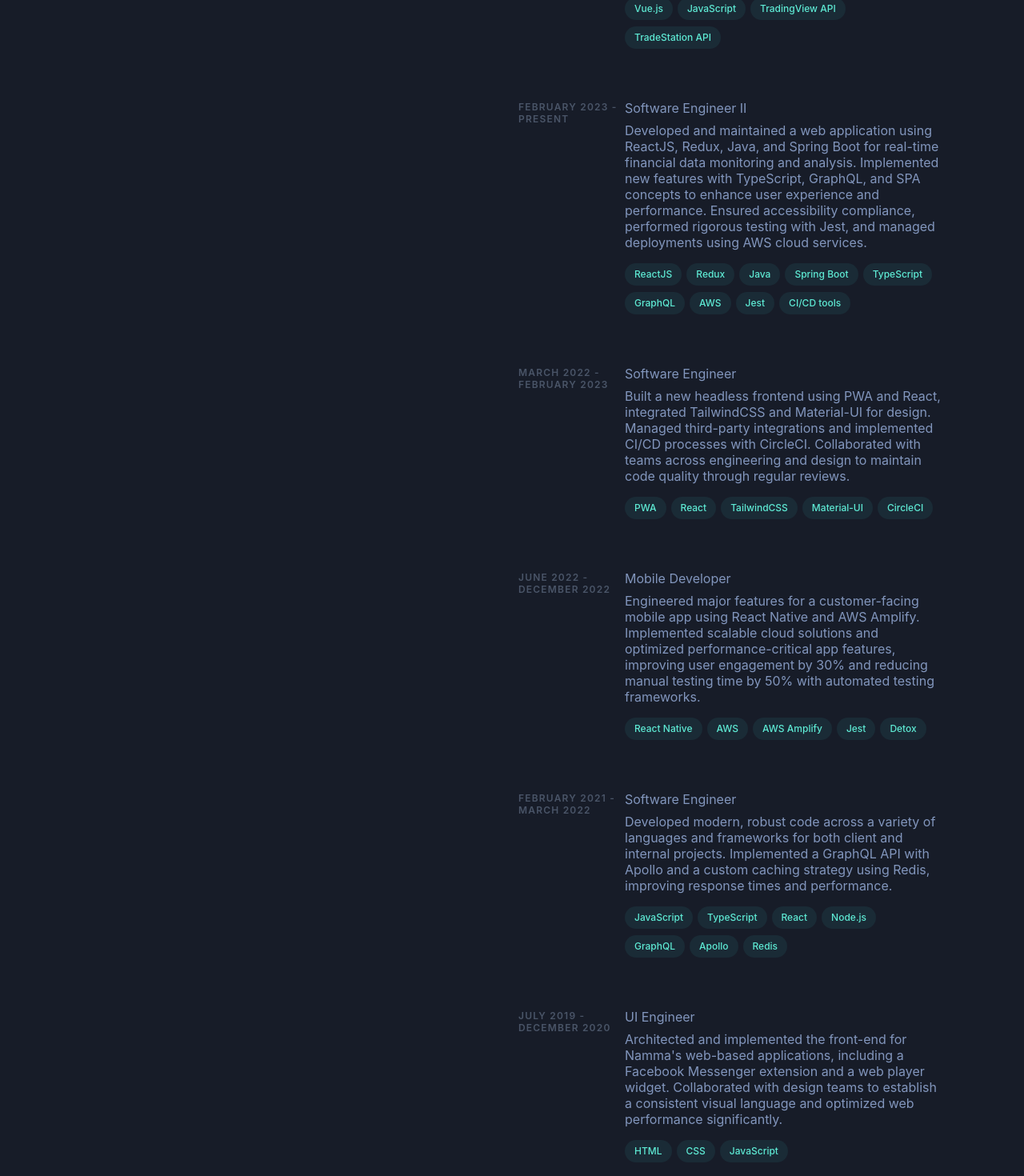
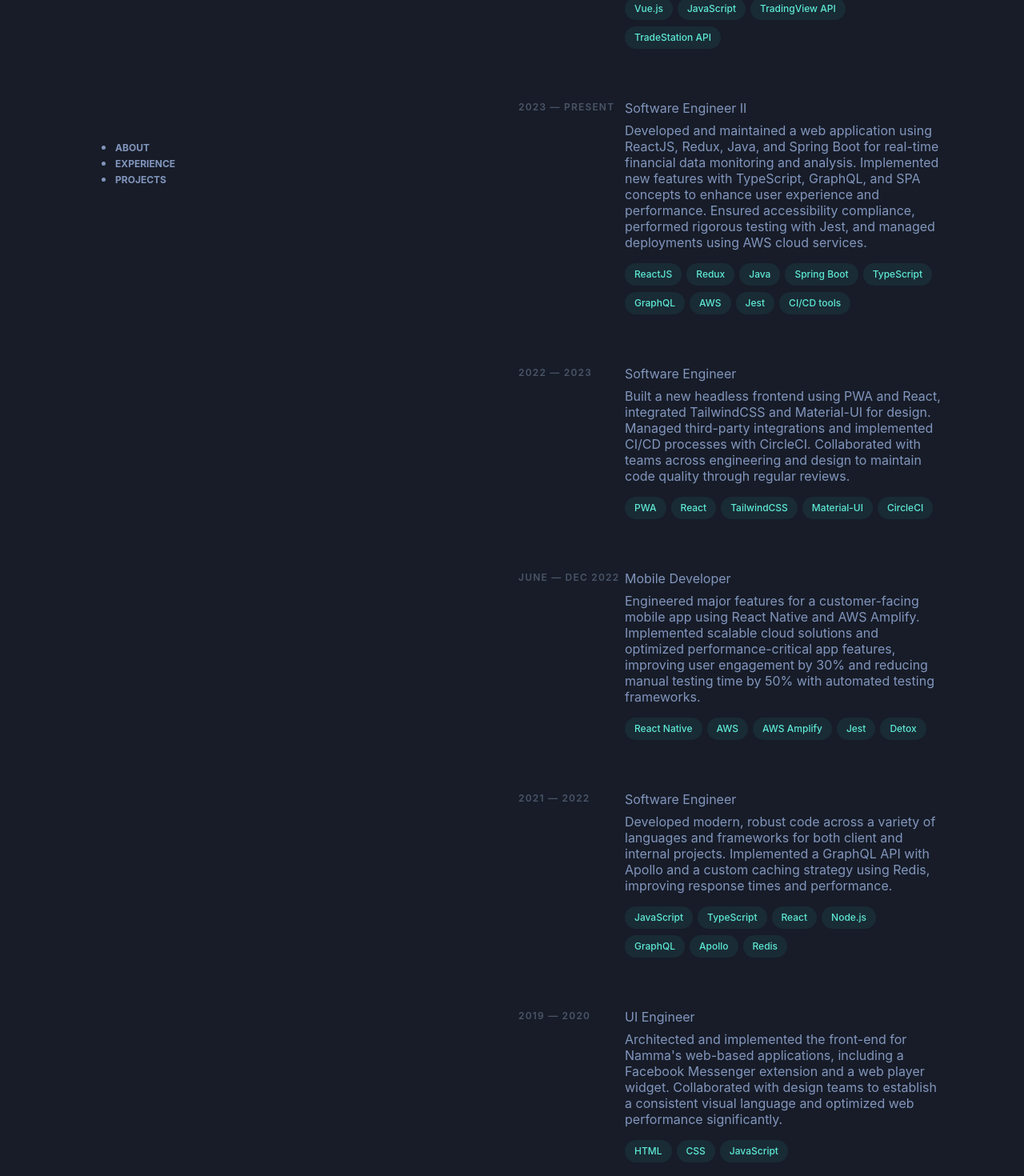
Before and after one commit to nathannewyen/nathan-v3, a Next.js app: page / in a window 1280 px wide. Shown: the part 679-2149 px from the top of the page at 80% size. Built offline with nearby package versions, Linux system fonts and the light colour scheme.

Commit message:
add profile data and update styles

```diff
--- a/src/components/About/About.tsx
+++ b/src/components/About/About.tsx
@@ -1,19 +1,16 @@
 import React from "react";
+import aboutData from "@data/profile.json";
 import {Container, StyledAboutContainer, StyledParagraph} from "@/styles/about/AboutStyle";
 
 const About = () => {
     return (
         <Container>
             <StyledAboutContainer>
-                <StyledParagraph>
-                    I am a software engineer with expertise in front-end and back-end development. I have a strong passion for crafting engaging, accessible, and pixel-perfect digital experiences.
-                </StyledParagraph>
-                <StyledParagraph>
-                    With experience in a wide range of technologies and frameworks, I am a continuous learner and a dedicated problem solver. My attention to detail and collaborative nature make me a valuable team player.
-                </StyledParagraph>
-                <StyledParagraph>
-                    Currently, I am seeking new opportunities to work on exciting projects and further enhance my skills. If you are interested in collaborating or have any questions, please don&apos;t hesitate to contact me.
-                </StyledParagraph>
+                {aboutData.paragraphs.map((paragraph: string, index: number) => (
+                    <StyledParagraph key={index}>
+                        {paragraph}
+                    </StyledParagraph>
+                ))}
             </StyledAboutContainer>
         </Container>
     );
--- a/src/components/Main.tsx
+++ b/src/components/Main.tsx
@@ -1,13 +1,16 @@
 import React from "react";
 import About from "./About/About";
 import Projects from "./Projects/Projects";
+import styled from "styled-components";
+
+const Container = styled.div``
 
 const Main = () => {
     return (
-        <div>
+        <Container>
             <About />
             <Projects />
-        </div>
+        </Container>
     );
 }
 
--- a/src/components/Projects/Projects.tsx
+++ b/src/components/Projects/Projects.tsx
@@ -1,6 +1,6 @@
 import React from "react";
-import projectsData from "@data/projects.json";
-import { Project } from "@/types/project.type";
+import workHistory from "@data/works.json";
+import { Work } from "@/types/project.type";
 import {
     StyledProjectContainer,
     StyledOrderedList,
@@ -16,23 +16,23 @@ import {
 } from "@styles/projects/ProjectStyle";
 const Projects = () => {
 
-    const projects: Project[] = projectsData;
+    const works: Work[] = workHistory;
 
     return (
         <StyledProjectContainer>
             <StyledOrderedList>
-                {projects.map((project, index) => (
+                {works.map((work, index) => (
                     <StyledListItem key={index}>
                         <StyledProjectSection>
-                            <StyledProjectTime>{project.year}</StyledProjectTime>
+                            <StyledProjectTime>{work.year}</StyledProjectTime>
                             <StyledWorkTitle>
-                                {project.role}
+                                {work.role}
                                 <StyledList>
                                     <StyledInnerListItem>
-                                        {project.description}
+                                        {work.description}
                                     </StyledInnerListItem>
                                     <StyledListTech>
-                                        {project.technologies.map((tech, techIndex) => (
+                                        {work.technologies.map((tech, techIndex) => (
                                             <StyledTechItem key={techIndex}>
                                                 <StyledTechText>
                                                     {tech}
--- /dev/null
+++ b/src/data/profile.json
@@ -0,0 +1,7 @@
+{
+  "paragraphs": [
+    "I am a software engineer with expertise in front-end and back-end development. I have a strong passion for crafting engaging, accessible, and pixel-perfect digital experiences.",
+    "With experience in a wide range of technologies and frameworks, I am a continuous learner and a dedicated problem solver. My attention to detail and collaborative nature make me a valuable team player.",
+    "Currently, I am seeking new opportunities to work on exciting projects and further enhance my skills. If you are interested in collaborating or have any questions, please don't hesitate to contact me."
+  ]
+}
--- a/src/data/projects.json
+++ b/src/data/works.json
@@ -1,6 +1,6 @@
 [
   {
-    "year": "2024",
+    "year": "2024 - Present",
     "role": "Software Engineer",
     "company": "Trade Aries",
     "location": "Remote",
@@ -8,7 +8,7 @@
     "technologies": ["Vue.js", "JavaScript", "TradingView API", "TradeStation API"]
   },
   {
-    "year": "February 2023 - Present",
+    "year": "2023 — Present",
     "role": "Software Engineer II",
     "company": "JPMorgan Chase",
     "location": "Atlanta, GA",
@@ -16,7 +16,7 @@
     "technologies": ["ReactJS", "Redux", "Java", "Spring Boot", "TypeScript", "GraphQL", "AWS", "Jest", "CI/CD tools"]
   },
   {
-    "year": "March 2022 - February 2023",
+    "year": "2022 — 2023",
     "role": "Software Engineer",
     "company": "Hawk Ridge System",
     "location": "Remote",
@@ -24,7 +24,7 @@
     "technologies": ["PWA", "React", "TailwindCSS", "Material-UI", "CircleCI"]
   },
   {
-    "year": "June 2022 - December 2022",
+    "year": "June — Dec 2022",
     "role": "Mobile Developer",
     "company": "Noorisher",
     "location": "Remote",
@@ -32,7 +32,7 @@
     "technologies": ["React Native", "AWS", "AWS Amplify", "Jest", "Detox"]
   },
   {
-    "year": "February 2021 - March 2022",
+    "year": "2021 — 2022",
     "role": "Software Engineer",
     "company": "Collaborative Mind",
     "location": "Remote",
@@ -40,7 +40,7 @@
     "technologies": ["JavaScript", "TypeScript", "React", "Node.js", "GraphQL", "Apollo", "Redis"]
   },
   {
-    "year": "July 2019 - December 2020",
+    "year": "2019 — 2020",
     "role": "UI Engineer",
     "company": "Namma",
     "location": "Remote",
--- a/src/styles/navbar/NavbarStyle.ts
+++ b/src/styles/navbar/NavbarStyle.ts
@@ -14,6 +14,17 @@ const StyledHeader = styled.header`
 `;
 
 const StyledNavbarComponent = styled.div`
+  @media (min-width: 1024px) {
+    position: sticky;
+    top: 0;
+    display: flex;
+    max-height: 100vh;
+    width: 50%;
+    flex-direction: column;
+    justify-content: space-between;
+    padding-top: 24px;
+    padding-bottom: 24px;
+  }
 `;
 
 const StyledLink = styled(Link)`
--- a/src/types/project.type.ts
+++ b/src/types/project.type.ts
@@ -1,4 +1,4 @@
-export interface Project {
+export interface Work {
     year: string;
     role: string;
     description: string;
```
